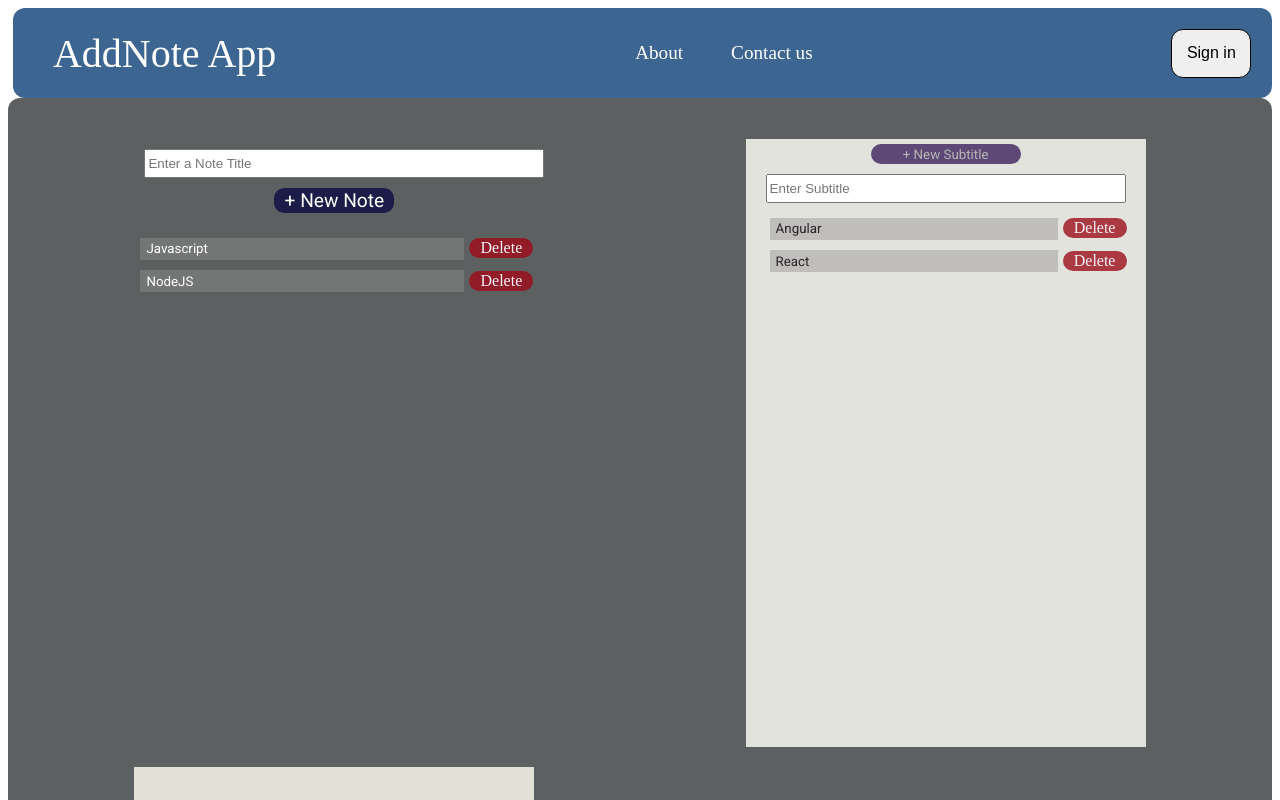
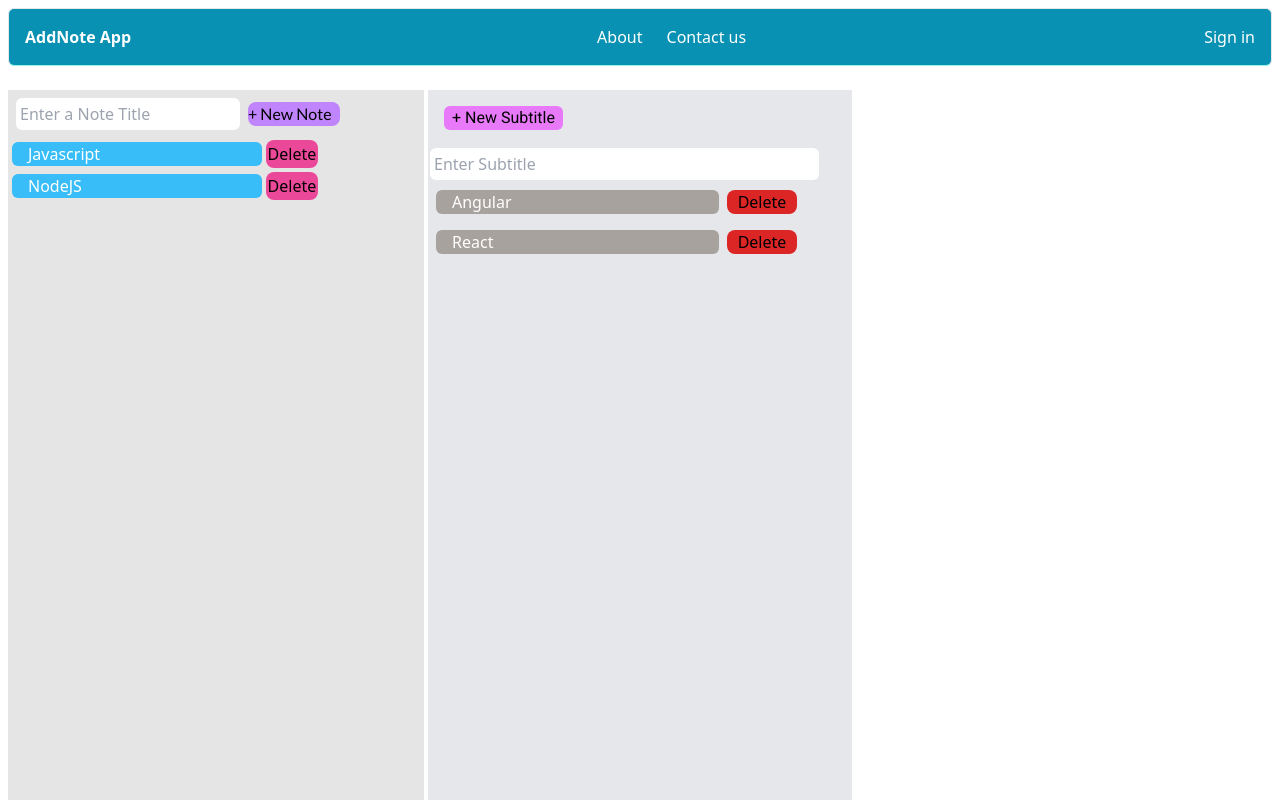
Before and after one commit to mehmetKargaci/Add-Note, an Angular app: page / in a window 1280 px wide. Both pictures are taken after a click on the button "Javascript". Shown: the top 800 px of the page. Built offline with nearby package versions, Linux system fonts and the light colour scheme.

Commit message:
tailwindcss added

```diff
--- a/package.json
+++ b/package.json
@@ -27,12 +27,15 @@
     "@angular/cli": "^17.3.2",
     "@angular/compiler-cli": "^17.3.0",
     "@types/jasmine": "~5.1.0",
+    "autoprefixer": "^10.4.19",
     "jasmine-core": "~5.1.0",
     "karma": "~6.4.0",
     "karma-chrome-launcher": "~3.2.0",
     "karma-coverage": "~2.2.0",
     "karma-jasmine": "~5.1.0",
     "karma-jasmine-html-reporter": "~2.1.0",
+    "postcss": "^8.4.39",
+    "tailwindcss": "^3.4.5",
     "typescript": "~5.4.2"
   }
 }
--- a/src/app/add-note/add-note.component.css
+++ b/src/app/add-note/add-note.component.css
@@ -1,69 +1,73 @@
 
-.container{
-  color: #c1c1c1;
-  margin-top: 5%;
-  width: 25rem;
-  height: 38rem;
-}
+/*.container{*/
+/*  color: #c1c1c1;*/
+/*  margin-top: 5%;*/
+/*  width: 25rem;*/
+/*  height: 38rem;*/
+/*}*/
 
-div {
-  margin-bottom: 20px;
-}
+/*div {*/
+/*  margin-bottom: 20px;*/
+/*}*/
 
-.title-input{
-  align-items: flex-start;
-  text-align: left;
-  width: 98%;
-  height: 1.4rem;
-  margin: 10px;
-}
+/*.title-input{*/
+/*  display: flex;*/
+/*  flex-direction: column;*/
+/*  flex-wrap: wrap;*/
+/*  justify-content: stretch;*/
+/*  align-content: stretch;*/
+/*  align-items: stretch;*/
+/*  !*width: 98%;*!*/
+/*  !*height: 1.4rem;*!*/
+/*  !*margin: 10px;*!*/
+/*}*/
 
-.add-button {
-  top:50%;
-  background-color: #1c1c49;
-  font-family: Roboto, sans-serif;
-  font-size: larger;
-  color: #fff;
-  border:none;
-  cursor: pointer;
-  border-radius:10px;
-  min-height:20px;
-  min-width: 120px;
-}
-.add-button:hover {
-  background-color:#002ead;
-  transition: 0.7s;
-}
+/*.add-button {*/
+/*  top:50%;*/
+/*  background-color: #1c1c49;*/
+/*  font-family: Roboto, sans-serif;*/
+/*  font-size: larger;*/
+/*  color: #fff;*/
+/*  border:none;*/
+/*  cursor: pointer;*/
+/*  border-radius:10px;*/
+/*  min-height:20px;*/
+/*  min-width: 120px;*/
+/*}*/
+/*.add-button:hover {*/
+/*  background-color:#002ead;*/
+/*  transition: 0.7s;*/
+/*}*/
 
-.delete-button{
-  background-color: #911c27;
-  color: #f5f2f7;
-  border: none;
-  border-radius:10px;
-  font: inherit;
-  cursor: pointer;
-  width: 3%;
-  min-width: 4rem;
-  text-align: center;
-}
+/*.delete-button{*/
+/*  background-color: #911c27;*/
+/*  color: #f5f2f7;*/
+/*  border: none;*/
+/*  border-radius:10px;*/
+/*  font: inherit;*/
+/*  cursor: pointer;*/
+/*  width: 3%;*/
+/*  min-width: 4rem;*/
+/*  text-align: center;*/
+/*}*/
 
-.list-button{
-  align-items: flex-start;
-  background-color: rgba(142, 142, 142, 0.47);
-  color: white;
-  border: none;
-  font-family: Roboto, sans-serif;
-  cursor: pointer;
-  width: 81%;
-  height: 1.4rem;
-  text-align: left;
-  margin: 5px;
-}
-.list-button:hover{
-  background-color: #36383a;
-}
+/*.list-button{*/
+/*  align-items: flex-start;*/
+/*  background-color: rgba(142, 142, 142, 0.47);*/
+/*  color: white;*/
+/*  border: none;*/
+/*  font-family: Roboto, sans-serif;*/
+/*  cursor: pointer;*/
+/*  width: 81%;*/
+/*  height: 1.4rem;*/
+/*  text-align: left;*/
+/*  margin: 5px;*/
+/*}*/
+/*.list-button:hover{*/
+/*  background-color: #36383a;*/
+/*}*/
 
-.delete-button:hover{
-  background-color: #b819aa;
-  transition: 0.7s;
-}
+/*.delete-button:hover{*/
+/*  background-color: #b819aa;*/
+/*  transition: 0.7s;*/
+/*}*/
--- a/src/app/add-note/add-note.component.html
+++ b/src/app/add-note/add-note.component.html
@@ -1,14 +1,15 @@
-<div class="container">
-  <div>
+<div class="container w-full flex flex-col">
+  <div class="inline-block">
     <input
-      class="title-input"
+      class="m-2 p-1 rounded-md w-56"
       placeholder="Enter a Note Title"
       [formControl]="titleControl"/>
-    <button class="add-button" (click)="addNote()">+ New Note</button>
-
+    <button class="mt-1 font-lato bg-purple-400 pr-2 rounded-lg hover:bg-purple-200" (click)="addNote()">+ New Note</button>
   </div>
-  @for (note of notes(); track note?.id) {
-    <button class="list-button" (click)="onTitleClick(note)">{{ note.title }}</button>
-    <button class="delete-button" (click)="deleteNote(note)">Delete</button>
-  }
+  <div class="inline-block">
+    @for (note of notes(); track note?.id) {
+      <button class="items-start bg-sky-400 m-1 text-white w-3/5 rounded-md hover:bg-cyan-400 text-left pl-4 " (click)="onTitleClick(note)">{{ note.title }}</button>
+      <button class="bg-pink-500 rounded-lg p-0.5 hover:bg-pink-200 " (click)="deleteNote(note)">Delete</button>
+    }
+  </div>
 </div>
--- a/src/app/app.component.css
+++ b/src/app/app.component.css
@@ -1,107 +1,103 @@
-.note-title{
-  display: grid;
-  grid-template-columns: 1fr 1fr 1fr;
-  grid-template-rows: auto ;
-  justify-items: center;
-  align-items: center;
-  text-align: center;
-  color: aliceblue;
-  background: #5d6060;
-  padding: 1.3rem;
-  border-radius: 12px;
-}
+/*.note-title{*/
+/*  display: flex;*/
+/*  flex-direction: row;*/
+/*  color: aliceblue;*/
+/*  background: #5d6060;*/
+/*  padding: 1.3rem;*/
+/*  border-radius: 12px;*/
+/*}*/
 
-.page-header{
-  display: flex;
-  background-color: #3c6691;
-  margin-left: 5px;
-  padding: 1.3rem;
-  justify-content: space-between;
-  border-radius: 12px;
-}
+/*.page-header{*/
+/*  display: flex;*/
+/*  background-color: #3c6691;*/
+/*  margin-left: 5px;*/
+/*  padding: 1.3rem;*/
+/*  justify-content: space-between;*/
+/*  border-radius: 12px;*/
+/*}*/
 
-* {
-  margin: 0;
-  padding: 0;
-}
+/** {*/
+/*  margin: 0;*/
+/*  padding: 0;*/
+/*}*/
 
-.logo {
-  color: white;
-  align-self: center;
-  margin-left: 1.2rem;
-  font-size: 2.5rem;
-}
+/*.logo {*/
+/*  color: white;*/
+/*  align-self: center;*/
+/*  margin-left: 1.2rem;*/
+/*  font-size: 2.5rem;*/
+/*}*/
 
-.nav-bar {
-  margin: auto;
-}
+/*.nav-bar {*/
+/*  margin: auto;*/
+/*}*/
 
-.nav-bar a {
-  color: white;
-  padding: 1.5rem;
-  cursor: pointer;
-  text-decoration: none;
-  font-size: 1.2rem;
-}
+/*.nav-bar a {*/
+/*  color: white;*/
+/*  padding: 1.5rem;*/
+/*  cursor: pointer;*/
+/*  text-decoration: none;*/
+/*  font-size: 1.2rem;*/
+/*}*/
 
-.menu-icon {
-  color: white;
-  cursor: pointer;
-  display: none;
-}
+/*.menu-icon {*/
+/*  color: white;*/
+/*  cursor: pointer;*/
+/*  display: none;*/
+/*}*/
 
-button {
-  font-size: 1rem;
-  border: 1px solid black;
-  border-radius: 12px;
-  padding: 0.9rem;
-  min-height: fit-content;
-}
-@media (max-width: 1294px) {
-  .note-title {
-    display: grid;
-    grid-template-columns: 1fr 1fr;
-    grid-template-rows: auto;
-  }
+/*button {*/
+/*  font-size: 1rem;*/
+/*  border: 1px solid black;*/
+/*  border-radius: 12px;*/
+/*  padding: 0.9rem;*/
+/*  min-height: fit-content;*/
+/*}*/
+/*!*@media (max-width: 1294px) {*!*/
+/*!*  .note-title {*!*/
+/*!*    display: grid;*!*/
+/*!*    grid-template-columns: 1fr 1fr;*!*/
+/*!*    grid-template-rows: auto;*!*/
+/*!*  }*!*/
 
-  @media (max-width: 850px) {
-    .note-title {
-      display: grid;
-      grid-template-columns: 1fr;
-      grid-template-rows: auto;
-    }
+/*  !*@media (max-width: 850px) {*!*/
+/*  !*  .note-title {*!*/
+/*  !*    display: grid;*!*/
+/*  !*    grid-template-columns: 1fr;*!*/
+/*  !*    grid-template-rows: auto;*!*/
+/*  !*  }*!*/
 
-    @media (max-width: 700px) {
-      .nav-bar {
-        display: none;
-        position: absolute;
-        top: 3.7rem;
-        left: 0;
-        width: 100%;
-        background-color: #1a79cf;
-        text-align: center;
-      }
+/*    @media (max-width: 700px) {*/
+/*      .nav-bar {*/
+/*        display: none;*/
+/*        position: absolute;*/
+/*        top: 3.7rem;*/
+/*        left: 0;*/
+/*        width: 100%;*/
+/*        background-color: #1a79cf;*/
+/*        text-align: center;*/
+/*      }*/
 
-      .nav-bar.responsive {
-        display: block;
-      }
+/*      .nav-bar.responsive {*/
+/*        display: block;*/
+/*      }*/
 
-      .nav-bar a {
-        display: block;
-      }
+/*      .nav-bar a {*/
+/*        display: block;*/
+/*      }*/
 
-      .menu-icon {
-        display: block;
-        z-index: 1;
-      }
+/*      .menu-icon {*/
+/*        display: block;*/
+/*        z-index: 1;*/
+/*      }*/
 
-      button {
-        padding: 0.4rem;
-      }
+/*      button {*/
+/*        padding: 0.4rem;*/
+/*      }*/
 
-      .logo {
-        font-size: 1.4rem;
-      }
-    }
-  }
-}
+/*      .logo {*/
+/*        font-size: 1.4rem;*/
+/*      }*/
+/*    }*/
+/*!*  }*!*/
+/*!*}*!*/
--- a/src/app/app.component.html
+++ b/src/app/app.component.html
@@ -1,21 +1,22 @@
 
-<div class="page-header">
-  <div class="logo">
+<div class="flex flex-row justify-between m-2 p-4 border border-b-teal-200 rounded-md bg-cyan-600">
+  <div class="text-white font-semibold">
     <p>AddNote App</p>
   </div>
-   <a id="menu-icon" class="menu-icon" onclick="onMenuClick()"></a>
-  <div id="navigation-bar" class="nav-bar">
+  <div class="ml-2 text-white max-sm:hidden">
     <a href="#">About</a>
-    <a href="#">Contact us</a>
+    <a class="ml-6" href="#" >Contact us</a>
   </div>
-  <div class="header-right"><button>Sign in</button></div>
+  <div class="text-white" ><button>Sign in</button></div>
 </div>
-<div class="note-title">
-  <app-add-note (noteData)="selectedNote($event)" ></app-add-note>
+<div class="grid grid-cols-3 gap-1">
+  <app-add-note class="bg-neutral-200 ml-2 mt-4" (noteData)="selectedNote($event)" ></app-add-note>
   <app-note-list
+    class="bg-gray-200 mt-4"
     (subNoteEmitter)="selectedSubnote($event)"
     [note]="note"></app-note-list>
   <app-note-detail
+    class="w-full h-screen mt-4 mr-2"
     [subNote]="subNote"
     [note]="note"></app-note-detail>
 </div>
--- a/src/app/note-list/note-list.component.css
+++ b/src/app/note-list/note-list.component.css
@@ -1,60 +1,64 @@
 
-.title-list{
-  display: flex;
-  flex-direction: column;
-  background-color: rgb(227, 227, 222);
-  color: rgb(56, 53, 53);
-  width: 25rem;
-  height: 38rem;
+/*.title-list{*/
+/*  display: flex;*/
+/*  flex-direction: column;*/
+/*  flex-wrap: wrap;*/
+/*  justify-content: flex-start;*/
+/*  align-content: stretch;*/
+/*  align-items: stretch;*/
+/*  background-color: rgb(227, 227, 222);*/
+/*  color: rgb(56, 53, 53);*/
+/*  !*width: 25rem;*!*/
+/*  !*height: 38rem;*!*/
 
-}
-.subnote-button{
-  background-color: rgb(94, 72, 117);
-  color: #b5b5b5;
-  border: none;
-  font-family: Roboto, sans-serif;
-  cursor: pointer;
-  height: 20px;
-  width: 150px;
-  border-radius:10px;
-  margin-top: 5px;
-}
-.subtitle-input{
-  text-align: left;
-  margin: 10px;
-  width: 22rem;
-  height: 1.4rem;
-}
+/*}*/
+/*.subnote-button{*/
+/*  background-color: rgb(94, 72, 117);*/
+/*  color: #b5b5b5;*/
+/*  border: none;*/
+/*  font-family: Roboto, sans-serif;*/
+/*  cursor: pointer;*/
+/*  height: 20px;*/
+/*  width: 150px;*/
+/*  border-radius:10px;*/
+/*  margin-top: 5px;*/
+/*}*/
+/*.subtitle-input{*/
+/*  text-align: left;*/
+/*  margin: 10px;*/
+/*  width: 22rem;*/
+/*  height: 1.4rem;*/
+/*}*/
 
-.list-button{
-  background-color: rgba(149, 147, 149, 0.47);
-  color: #272525;
-  border: none;
-  font-family: Roboto, sans-serif;
-  cursor: pointer;
-  width: 18rem;
-  height: 1.4rem;
-  text-align: left;
-  margin: 5px;
-}
+/*.list-button{*/
+/*  background-color: rgba(149, 147, 149, 0.47);*/
+/*  color: #272525;*/
+/*  border: none;*/
+/*  font-family: Roboto, sans-serif;*/
+/*  cursor: pointer;*/
+/*  width: 18rem;*/
+/*  height: 1.4rem;*/
+/*  text-align: left;*/
+/*  margin: 5px;*/
+/*}*/
 
-.list-button:hover{
-  background-color: rgba(83, 80, 76, 0.47);
-}
+/*.list-button:hover{*/
+/*  background-color: rgba(83, 80, 76, 0.47);*/
+/*}*/
 
-.delete-button{
-  background-color: #aa3942;
-  color: #f5f2f7;
-  border: none;
-  border-radius:10px;
-  font: inherit;
-  cursor: pointer;
-  width: 3%;
-  min-width: 4rem;
-  text-align: center;
-}
+/*.delete-button{*/
+/*  background-color: #aa3942;*/
+/*  color: #f5f2f7;*/
+/*  border: none;*/
+/*  border-radius:10px;*/
+/*  font: inherit;*/
+/*  cursor: pointer;*/
+/*  width: 3%;*/
+/*  min-width: 4rem;*/
+/*  text-align: center;*/
+/*}*/
 
-.delete-button:hover{
-  background-color: #b819aa;
-  transition: 0.7s;
-}
+/*.delete-button:hover{*/
+/*  background-color: #b819aa;*/
+/*  transition: 0.7s;*/
+/*}*/
--- a/src/app/note-list/note-list.component.html
+++ b/src/app/note-list/note-list.component.html
@@ -1,16 +1,16 @@
-<div class="title-list">
+<div class="flex-wrap h-96 container w-full flex flex-col">
   @if (note()) {
-    <div>
-      <button class="subnote-button" (click)="addSubNote()">+ New Subtitle</button>
+    <div class="inline-block">
+      <button class="font-roboto m-4 bg-fuchsia-400 rounded-md pr-2 pl-2 hover:bg-fuchsia-100" (click)="addSubNote()">+ New Subtitle</button>
       <div>
         <input
-          class="subtitle-input"
+          class="m-0.5 p-1 rounded-md w-11/12"
           placeholder="Enter Subtitle"
           [formControl]="subTitleControl">
       </div >
       <div *ngFor="let subNote of note().subNotes">
-        <button class="list-button" (click)="onSubNoteClick(subNote)" >{{subNote.subtitle}}</button>
-        <button class="delete-button" (click)="deleteSubnote(subNote)" >Delete</button>
+        <button class="items-start bg-stone-400 m-2 text-white rounded-md hover:bg-cyan-400 text-left pl-4 w-8/12" (click)="onSubNoteClick(subNote)" >{{subNote.subtitle}}</button>
+        <button class="bg-red-600 rounded-lg hover:bg-pink-200 w-2/12" (click)="deleteSubnote(subNote)" >Delete</button>
       </div>
     </div>
   }
--- a/src/index.html
+++ b/src/index.html
@@ -9,6 +9,7 @@
   <link rel="preconnect" href="https://fonts.googleapis.com">
   <link rel="preconnect" href="https://fonts.gstatic.com" crossorigin>
   <link href="https://fonts.googleapis.com/css2?family=Roboto:ital,wght@0,100;0,300;0,400;0,500;0,700;0,900;1,100;1,300;1,400;1,500;1,700;1,900&display=swap" rel="stylesheet">
+  <link href="https://fonts.googleapis.com/css2?family=Lato&display=swap" rel="stylesheet">
 </head>
 <body>
   <app-root></app-root>
--- a/src/styles.css
+++ b/src/styles.css
@@ -1 +1,4 @@
 /* You can add global styles to this file, and also import other style files */
+@tailwind base;
+@tailwind components;
+@tailwind utilities;
--- /dev/null
+++ b/tailwind.config.js
@@ -0,0 +1,13 @@
+/** @type {import('tailwindcss').Config} */
+module.exports = {
+  content: ["./src/**/*.{html,ts}"],
+  theme: {
+    extend: {
+      fontFamily:{
+        "lato":["lato","sans-serif"],
+        "roboto":["roboto", "sans-serif"]
+      }
+    },
+  },
+  plugins: [],
+}
```
Also changed, not shown: src/app/note-detail/note-detail.component.css (+45 -33 lines), src/app/note-detail/note-detail.component.html (+8 -6 lines), 1 other file (tests, documents, lock files or other folders).
